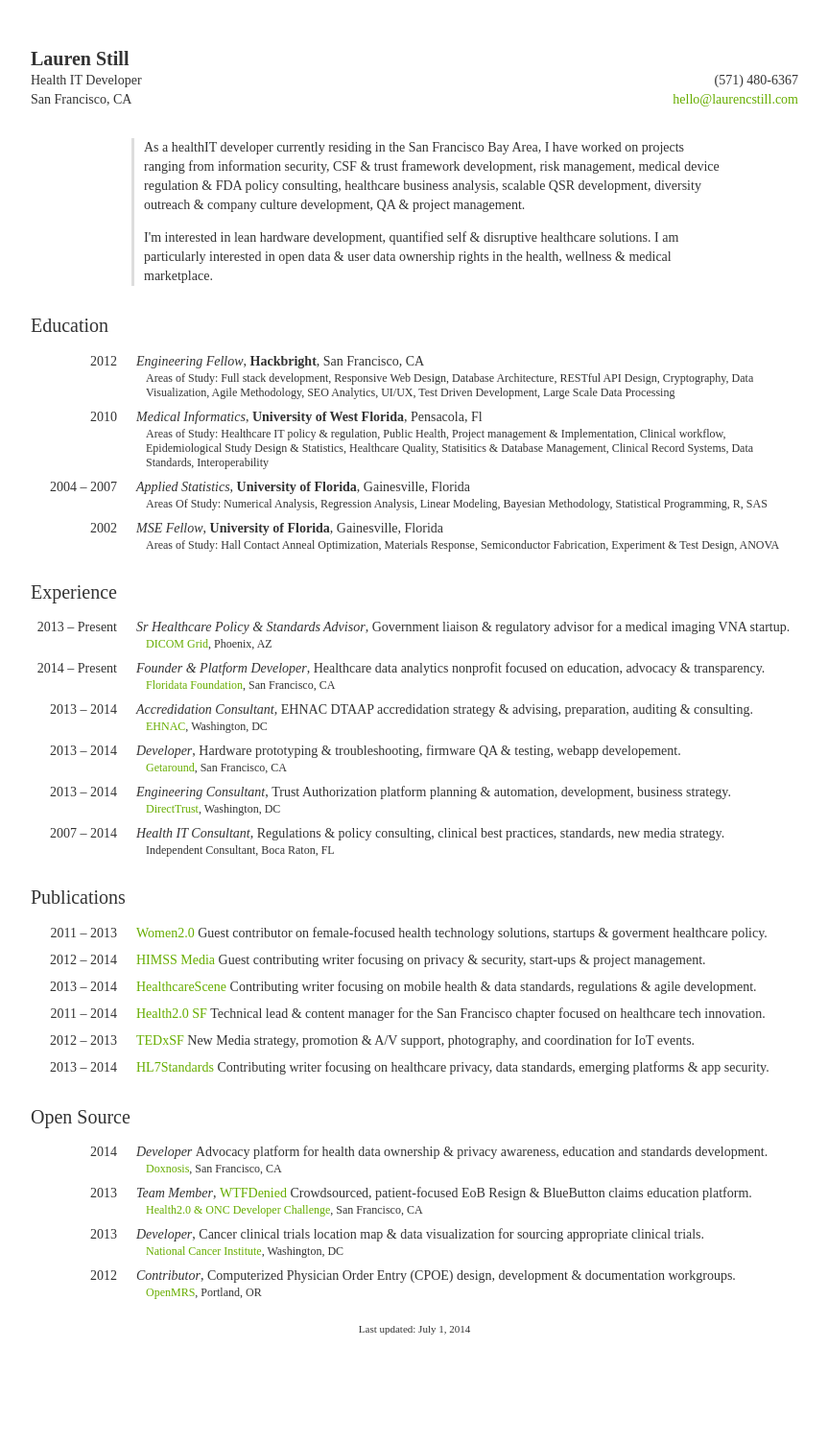
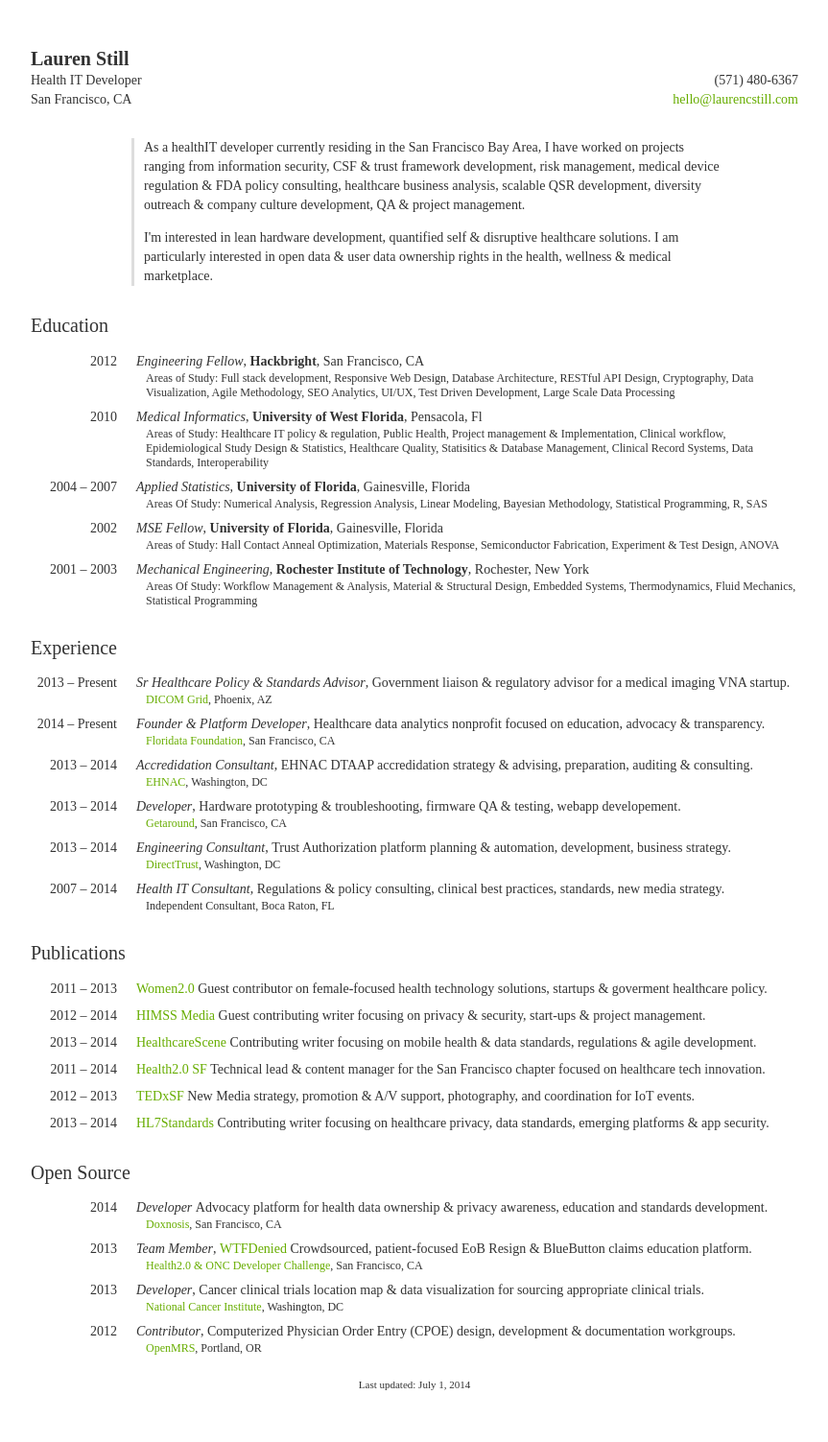
Before and after one commit to laurenstill/laurenstill.github.io, a Jekyll site: the page cv/index.html, which Jekyll copies as it is, in a window 1280 px wide. Shown: the whole page at 96% size, without its empty margins (208-1071 px from the left). Built offline with Jekyll 4.4.1, drawn with Linux system fonts in a browser that asks for light colours; comment, search, counter and statistics services are not loaded; before the commit the page ends 1445 px from its top, so only the background shows below that.

Commit message:
Update index.html

```diff
--- a/cv/index.html
+++ b/cv/index.html
@@ -77,6 +77,16 @@
                     <span class="meta">Areas of Study: Hall Contact Anneal Optimization, Materials Response, Semiconductor Fabrication, Experiment &amp; Test Design, ANOVA
                     </span>
                 </li>
+
+                <li>
+                    <span class="date">2001 &ndash; 2003</span>
+                    <span class="position">Mechanical Engineering</span>,
+                    <span class="institute">Rochester Institute of Technology</span>,
+                    <span class="loc">Rochester, New York</span>
+                    <span class="meta">Areas Of Study: Workflow Management &amp; Analysis, Material &amp; Structural Design, Embedded Systems, Thermodynamics, Fluid Mechanics, Statistical Programming
+                    </span>
+                </li>
+
             </ul>
         </section>
 
```
